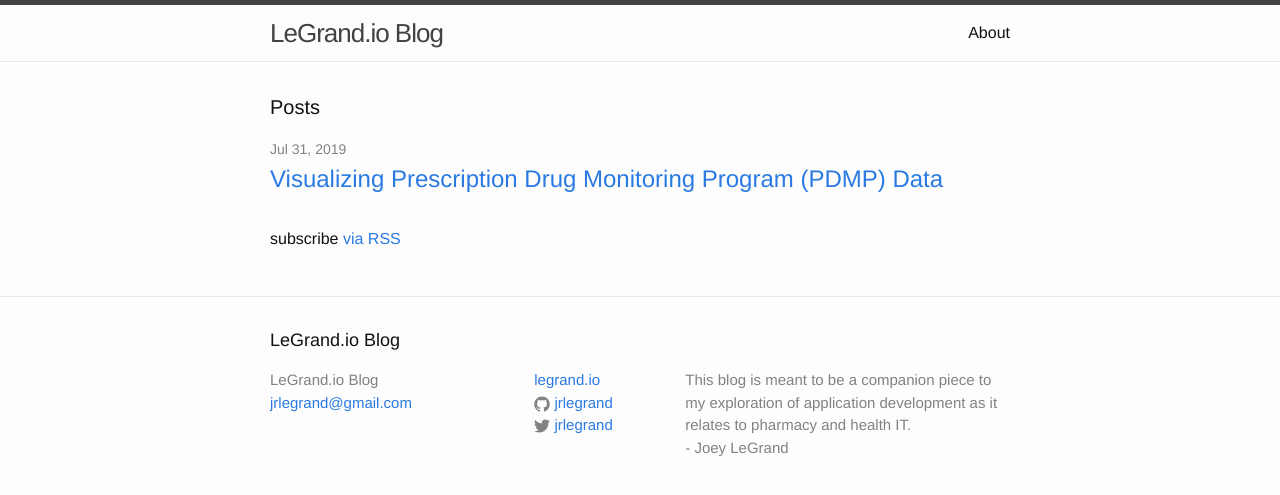
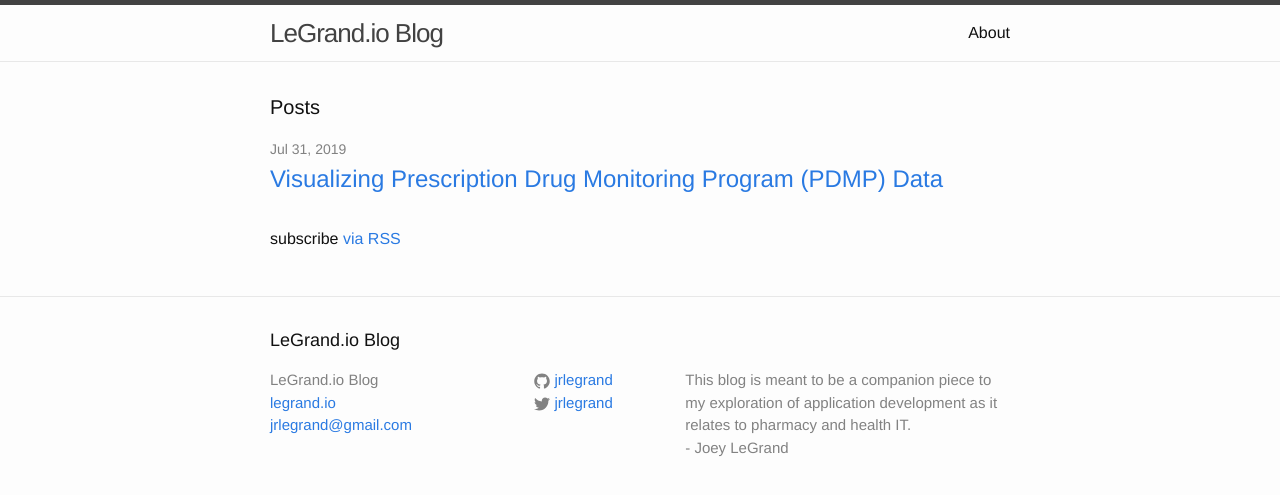
Before and after one commit to jrlegrand/jrlegrand.github.io, a Jekyll site: the page built from index.html, in a window 1280 px wide. Shown: the top 495 px of the page. Built offline with Jekyll 4.4.1, drawn with Linux system fonts in a browser that asks for light colours; part of the change alters nothing that is shown.

```diff
--- a/_includes/footer.html
+++ b/_includes/footer.html
@@ -8,13 +8,13 @@
       <div class="footer-col footer-col-1">
         <ul class="contact-list">
           <li>{{ site.title }}</li>
+          <li><a href="{{ site.url }}">legrand.io</a></li>
           <li><a href="mailto:{{ site.email }}">{{ site.email }}</a></li>
         </ul>
       </div>
 
       <div class="footer-col footer-col-2">
         <ul class="social-media-list">
-          <li><a href="https://legrand.io">legrand.io</a></li>
           {% if site.github_username %}
           <li>
             {% include icon-github.html username=site.github_username %}
```
